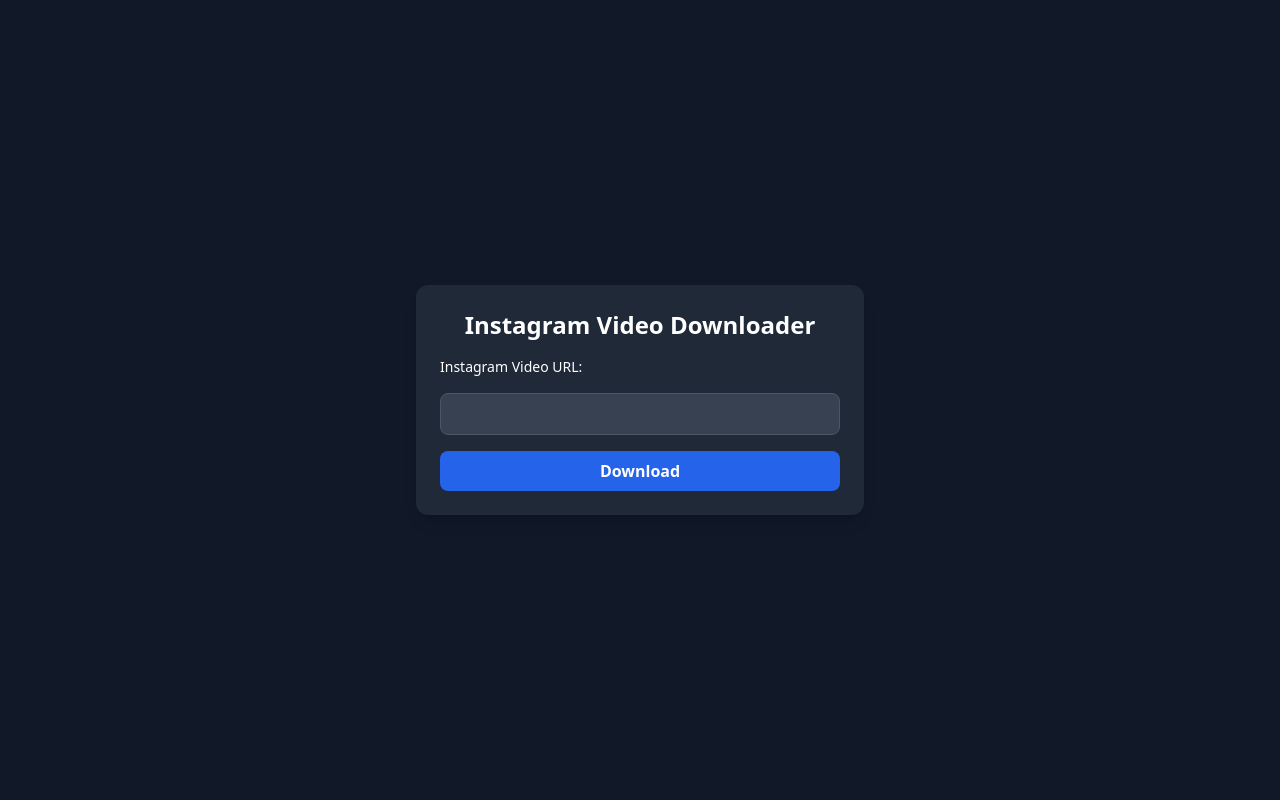
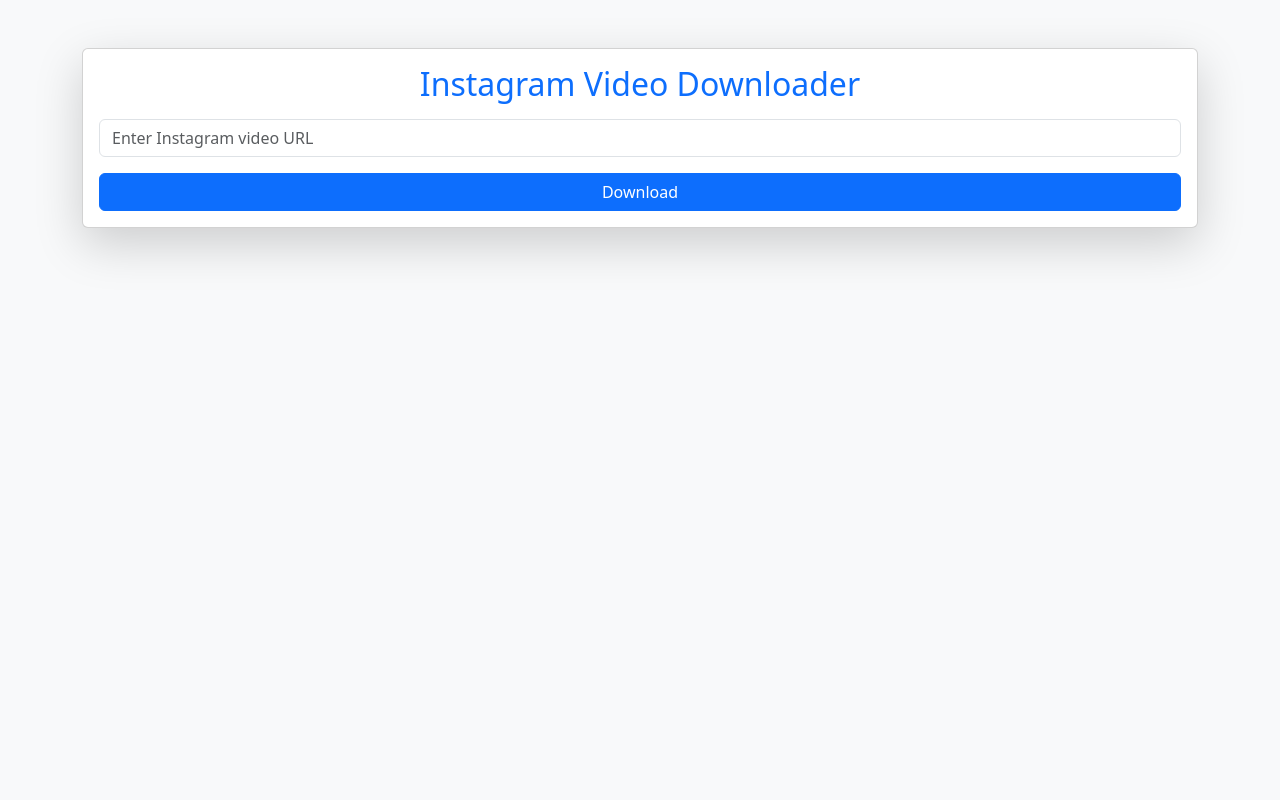
Before and after one commit to Emmaorgu/instagram-downloader, a Flask app: page / in a window 1280 px wide. Run offline with Flask 3, Linux system fonts and the light colour scheme; some libraries are stand-ins or nearby versions.

Commit message:
Fixed port binding issue for Render

```diff
--- a/Templates/index.html
+++ b/Templates/index.html
@@ -2,25 +2,26 @@
 <html lang="en">
 <head>
     <meta charset="UTF-8">
-    <meta name="viewport" content="width=device-width, initial-scale=1.0">
+    <meta name="viewport" content="width=device-width, initial-scale=1">
     <title>Instagram Video Downloader</title>
-    <script src="https://cdn.tailwindcss.com"></script>
+    <link rel="stylesheet" href="https://cdn.jsdelivr.net/npm/bootstrap@5.3.0/dist/css/bootstrap.min.css">
 </head>
-<body class="bg-gray-900 text-white flex justify-center items-center h-screen">
-    <div class="w-full max-w-md bg-gray-800 rounded-xl shadow-lg p-6">
-        <h2 class="text-2xl font-bold text-center mb-4">Instagram Video Downloader</h2>
-        {% if error %}
-            <p class="text-red-500 text-sm text-center">{{ error }}</p>
-        {% endif %}
-        <form method="post" class="space-y-4">
-            <label for="url" class="block text-sm font-medium">Instagram Video URL:</label>
-            <input type="text" id="url" name="url" required
-                   class="w-full px-4 py-2 rounded-lg bg-gray-700 border border-gray-600 focus:border-blue-500 focus:outline-none">
-            <button type="submit"
-                    class="w-full bg-blue-600 hover:bg-blue-500 text-white font-bold py-2 px-4 rounded-lg transition">
-                Download
-            </button>
-        </form>
+<body class="bg-light">
+    <div class="container mt-5">
+        <div class="card shadow-lg">
+            <div class="card-body">
+                <h2 class="text-center text-primary">Instagram Video Downloader</h2>
+                <form method="POST" class="mt-3">
+                    <div class="mb-3">
+                        <input type="text" name="url" class="form-control" placeholder="Enter Instagram video URL" required>
+                    </div>
+                    <button type="submit" class="btn btn-primary w-100">Download</button>
+                </form>
+                {% if error %}
+                    <div class="alert alert-danger mt-3">{{ error }}</div>
+                {% endif %}
+            </div>
+        </div>
     </div>
 </body>
 </html>
--- a/app.py
+++ b/app.py
@@ -1,28 +1,61 @@
-from flask import Flask, render_template, request, send_file
 import os
 import instaloader
+from flask import Flask, render_template, request, send_file
+import re
 
 app = Flask(__name__)
 
-
-@app.route('/', methods=['GET', 'POST'])
-def index():
-    if request.method == 'POST':
-        url = request.form['url']
-        try:
-            L = instaloader.Instaloader()
-            shortcode = url.split("/")[-2]  # Extract shortcode from URL
-            L.download_post(instaloader.Post.from_shortcode(L.context, shortcode), target="downloads")
-
-            # Find the downloaded video file
-            for file in os.listdir("downloads"):
-                if file.endswith(".mp4"):
-                    video_path = os.path.join("downloads", file)
-                    return send_file(video_path, as_attachment=True)
-        except Exception as e:
-            return f"Error: {e}"
-    return render_template('index.html')
+# Ensure the "downloads" folder exists
+DOWNLOAD_FOLDER = "downloads"
+os.makedirs(DOWNLOAD_FOLDER, exist_ok=True)
 
 
-if __name__ == '__main__':
-    app.run(debug=True)
+def download_instagram_video(url):
+    """Downloads Instagram video using Instaloader."""
+    L = instaloader.Instaloader()
+
+    # Extract shortcode from URL
+    match = re.search(r"https://www.instagram.com/reel/([A-Za-z0-9_-]+)", url)
+    if not match:
+        return None, "Invalid Instagram URL. Please provide a valid reel link."
+
+    shortcode = match.group(1)
+
+    try:
+        post = instaloader.Post.from_shortcode(L.context, shortcode)
+        video_url = post.video_url
+
+        if not video_url:
+            return None, "This Instagram post does not contain a video."
+
+        file_path = os.path.join(DOWNLOAD_FOLDER, f"{shortcode}.mp4")
+
+        # Download video
+        os.system(f"wget -O {file_path} {video_url}")
+
+        return file_path, None
+
+    except Exception as e:
+        return None, f"Error: {str(e)}"
+
+
+@app.route("/", methods=["GET", "POST"])
+def index():
+    """Home page for the Instagram video downloader."""
+    if request.method == "POST":
+        url = request.form.get("url")
+        if not url:
+            return render_template("index.html", error="Please enter a URL.")
+
+        file_path, error = download_instagram_video(url)
+        if error:
+            return render_template("index.html", error=error)
+
+        return send_file(file_path, as_attachment=True)
+
+    return render_template("index.html")
+
+
+if __name__ == "__main__":
+    port = int(os.environ.get("PORT", 5000))  # Ensure correct port
+    app.run(host="0.0.0.0", port=port)  # Bind to all network interfaces
```
